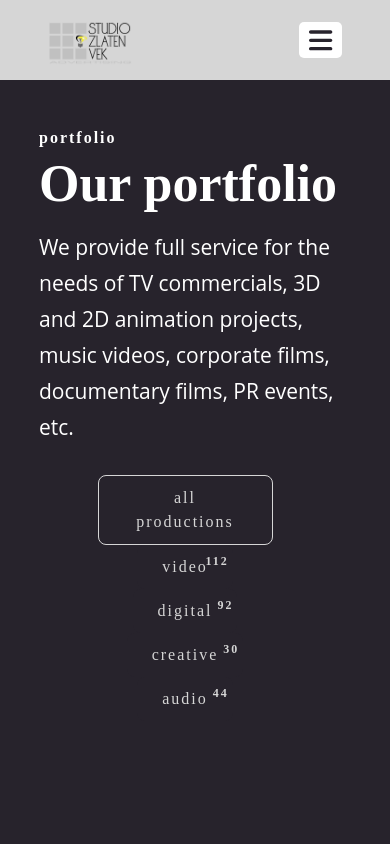
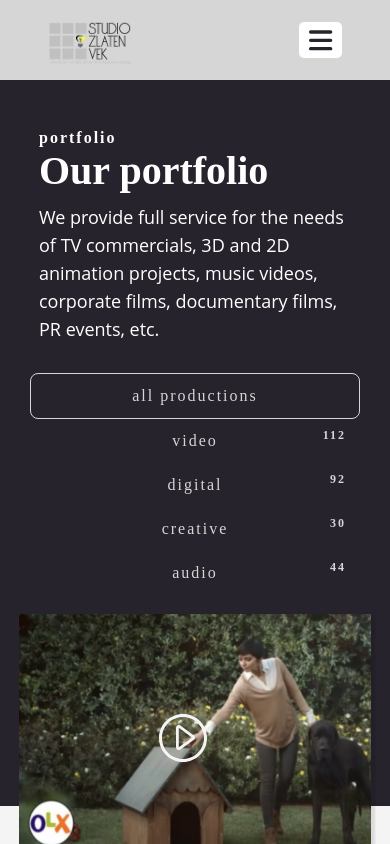
Before and after one commit to Walls-Team/zlatenLanding, a React (Create React App) app: page /portafolio/allProductions in a window 390 px wide. Shown: the top 844 px of the page. Built offline with nearby package versions, Linux system fonts and the light colour scheme.

Commit message:
refactor: css

```diff
--- a/src/pages/about.js
+++ b/src/pages/about.js
@@ -9,7 +9,8 @@ const About = () => {
 
   return (
     <div className="about">
-      <div className="backgroundAbout"/>
+      <div className="backgroundAbout" />
+      <div className="mobile-backgroundAbout" />
       <div className="item-one">
         <span>{t("about.about")}</span>
         <h2>{t("about.header")}</h2>
--- a/src/pages/contact.js
+++ b/src/pages/contact.js
@@ -4,7 +4,6 @@ import "./css/Contact.scss";
 import { useTranslation } from 'react-i18next';
 
 const Contact = () => {
-
   const [t] = useTranslation("global");
 
   return (
@@ -12,10 +11,10 @@ const Contact = () => {
       <div className="contact-us">
         <span className="connect-with">{t("contact.connect")}</span>
         <h1>
-        {t("contact.discuss")} <br /> {t("contact.next")}
+          {t("contact.discuss")} <br /> {t("contact.next")}
         </h1>
         <p>
-        {t("contact.questions")}
+          {t("contact.questions")}
         </p>
         <div className="with-us">
           <div>
@@ -44,7 +43,7 @@ const Contact = () => {
           />
         </div>
         <div className="submit">
-          <ButtonYellow text="SUBMIT YOUR IDEA"/>
+          <ButtonYellow text="SUBMIT YOUR IDEA" className={'linkButton'} />
         </div>
       </div>
     </div>
--- a/src/pages/css/Home.scss
+++ b/src/pages/css/Home.scss
@@ -40,7 +40,7 @@
 
         p {
             margin-left: 0;
-            font-size: 15px;
+            font-size: 18px;
         }
 
         h3 {
--- a/src/pages/css/Portafolio.scss
+++ b/src/pages/css/Portafolio.scss
@@ -5,7 +5,7 @@
   width: 100%;
 }
 
-.contentPageDetail{
+.contentPageDetail {
   width: 55%;
   margin: auto;
 }
@@ -32,11 +32,13 @@
       font-size: 16px;
       line-height: 24px;
       letter-spacing: 2px;
-      margin-right: 3%;
+      // margin-right: 3%;
+      margin-right: 1.5%;
       cursor: pointer;
       padding: 10px 25px;
       position: relative;
       border-radius: 8px;
+
 
       span {
         position: absolute;
@@ -55,7 +57,8 @@
 .content {
   margin-top: 0;
   width: 100%;
-  height: 34rem;
+  height: 33rem;
+  // height: 540px;
   padding-top: 4%;
   color: #fff;
   background: #27232C;
@@ -130,14 +133,17 @@
     text-decoration: none;
     color: black;
   }
+
   .card {
     width: 22rem;
+
     #preview-client {
       display: block;
       margin-left: 140px;
       margin-top: 100px;
       fill: #F4F4F4;
     }
+
     #preview-client:hover {
       fill: #F8F100;
       transition: fill 0.2s ease-in-out;
@@ -145,117 +151,112 @@
   }
 }
 
-@media (max-width: 1280px) {
-
-  .content{
-    height: 32rem;
-  }
-
-  .Content-CardsPort {
-    bottom: 140px;
-    width: 100%;
-  }
-
-  .portafolio {
-    .layout {
-      button {
-        margin-right: 1%;
-      }
-
-    }
+@media (max-width: 1024px) {
+  .content {
+    height: 34.5rem;
   }
 }
 
 @media (max-width: 912px) {
   .portafolio {
-  .content{
-    height: 42rem;
-    .top{
-      .title{
-        display: grid;
-      }
+    .contentPageDetail {
+      margin-top: 30px;
+      width: 80%;
     }
-  }
 
-  .contentPageDetail{
-    margin-top: 30px;
-    width: 80%;
-  }
     .layout {
       justify-content: center;
       display: flex;
       flex-wrap: nowrap;
       text-align: center;
+      margin: auto;
+      display: block;
+      width: 50%;
 
       button {
         margin-right: 20px;
+      }
+    }
 
-      }
-  }
-  .Content-CardsPort {
-    width: 100%;
-  }
-}
-
-@media (max-width: 840px) {
-  .content{
-    height: 37rem;
-  }
-  .bgPortafolio {
-    min-height: 600px;
-  }
-}
-
-@media (max-width: 541px) {
-  }
-  .content{
-    height: 55rem;
-  }
-  .bgPortafolio {
-    min-height: 788px;
-  }
-  .portafolio {
-    .layout {
-      margin: auto;
-      display: block;
-      width: 50%;
-      button {
-        margin-right: 0;
-      }
-
-    }
     .Content-CardsPort {
       width: 100%;
     }
   }
 }
 
-@media (max-width: 415px) {
+@media (max-width: 636px) {
   .portafolio {
-  .content{
-    height: 70rem;
-    .top{
-      .title{
-        display: grid;
+    .layout {
+      display: grid;
+      grid-template-columns: repeat(1, 1fr);
+      width: auto;
+
+      button {
+        margin-right: 0;
+
+        span {
+          right: 14px;
+        }
+      }
+    }
+
+    .content {
+      height: 710px;
+
+      .top {
+        .icon {
+          display: flex;
+          align-items: end;
+          margin-bottom: 20px;
+        }
       }
     }
   }
+}
 
-  .contentPageDetail{
-    margin-top: 30px;
-    width: 80%;
+@media (max-width: 415px) {
+  .portafolio {
+    .content {
+      .top {
+        .icon {
+          width: 50px;
+          display: flex;
+          align-items: end;
+          margin-bottom: 0;
+        }
+      }
+    }
+
+    .Content-CardsPort {
+      bottom: 202px;
+    }
   }
-    .layout {
-      justify-content: center;
-      flex-wrap: nowrap;
 
-      button {
-        margin-right: 20px;
+  .top {
+    h1 {
+      font-size: 40px;
+      line-height: 42px;
+    }
 
-      }
-  }
-  .Content-CardsPort {
-    width: 100%;
-  }
+    p {
+      font-size: 18px;
+      line-height: 28px;
+    }
+
+    .icon {
+      width: 50px;
+      display: flex;
+      align-items: end;
+      margin-bottom: 0;
+    }
   }
 }
+
+
+.audio-responsive {
+  height: 794px !important;
+}
+
+.video-responsive {
+  height: 840px !important;
+}
--- a/src/pages/detailproduct.js
+++ b/src/pages/detailproduct.js
@@ -19,6 +19,8 @@ const src =
 
 const DetailProduct = () => {
   const [selected] = useState(true);
+  const screenWidth = window.innerWidth;
+
   const images = [
     {
       id: 1,
@@ -50,10 +52,11 @@ const src =
     <Card
       id={card.id}
       imageSource={card.image}
-      preview={<Preview/>}
+      preview={<Preview />}
       link={"/portafolio/detail"}
     />
   ));
+
   return (
     <>
       <div className="backgroundDetail" />
@@ -71,7 +74,7 @@ const src =
         <PageDetails
           title="portafolio"
           subTitle="Video Productions"
-          icon={<VideoIcon />}
+          icon={<VideoIcon width={screenWidth <= 500 ? 80 : 80} />}
         />
 
         <video controls width="100%">
@@ -86,7 +89,7 @@ const src =
 
 
         <p>
-          <span style={{ fontSize: "1.7em"}}>L</span>orem ipsum dolor sit amet,
+          <span style={{ fontSize: "1.7em" }}>L</span>orem ipsum dolor sit amet,
           consectetur adipiscing elit. Et vestibulum duis pulvinar diam
           pharetra. Velit et lacus vitae cras justo convallis. Condimentum enim
           hendrerit sit elementum. Integer ut dignissim nisi purus volutpat sit
--- a/src/pages/portafolio.js
+++ b/src/pages/portafolio.js
@@ -14,8 +14,9 @@ import Card from "../components/cards/Card";
 
 const Portafolio = () => {
   const [selected, setSelected] = useState(1);
+  const screenWidth = window.innerWidth;
 
-  useEffect(() => {});
+  useEffect(() => { });
 
   const onClickSelected = (number) => {
     setSelected(number);
@@ -79,7 +80,7 @@ const Portafolio = () => {
             title="portfolio"
             subTitle="Video productions"
             description="We do not promise big things. We do great things, because we know that in the world of promises you can die of hunger.  We focus on TV advertising, Music videos, Corporate films and Documentaries."
-            icon={<VideoIcon />}
+            icon={<VideoIcon width={screenWidth <= 500 ? 80 : 80} />}
           />
         );
 
@@ -89,7 +90,7 @@ const Portafolio = () => {
             title="portfolio"
             subTitle="Digital productions"
             description="We provide full service for the needs of TV commercials, 3D and 2D animation projects, music videos, corporate films, documentary films, PR events, etc."
-            icon={<DigitalIcon />}
+            icon={<DigitalIcon width={screenWidth <= 500 ? 80 : 80} />}
           />
         );
 
@@ -99,7 +100,7 @@ const Portafolio = () => {
             title="portfolio"
             subTitle="Creative productions"
             description="We provide full service for the needs of TV commercials, 3D and 2D animation projects, music videos, corporate films, documentary films, PR events, etc."
-            icon={<CreativeIcon />}
+            icon={<CreativeIcon width={screenWidth <= 500 ? 80 : 80} />}
           />
         );
 
@@ -108,8 +109,8 @@ const Portafolio = () => {
           <PageDetails
             title="portfolio"
             subTitle="Audio productions"
-            description="The secret of the sounds is that they find an inexhaustible source of expression where the vision is silent. Sound recording; Production of radio commercials; Adaptations of TV Ads; Sound Effects; Doubling; Original music"
-            icon={<AudioIcon />}
+            description="The secret of the sounds is that they find an inexhaustible source of expression where the vision is silent. Sound recording; Production of radio commercials; Adaptations of TV Ads; Sound Effects; Doubling; Original music."
+            icon={<AudioIcon width={screenWidth <= 500 ? 80 : 80} />}
           />
         );
 
@@ -117,6 +118,30 @@ const Portafolio = () => {
         <div>default</div>;
     }
   };
+
+  const adjustItems = () => {
+    switch (selected) {
+      case 1:
+        return '';
+
+      case 2:
+        return 'video-responsive';
+
+      case 3:
+        return 'audio-responsive';
+
+      case 4:
+        return 'audio-responsive';
+
+      case 5:
+        return 'video-responsive';
+
+      default:
+        return '';
+    }
+
+
+  }
 
   const cards = [
     {
@@ -127,7 +152,7 @@ const Portafolio = () => {
       image: img2,
       formato: "video | video adaptation",
       type: "video",
-      preview: <Play/>,
+      preview: <Play />,
       view: "view more",
     },
     {
@@ -138,7 +163,7 @@ const Portafolio = () => {
       image: img2,
       formato: "audio | video adaptation",
       type: "audio",
-      preview: <PlayMusic/>,
+      preview: <PlayMusic />,
       view: "view more",
     },
     {
@@ -149,7 +174,7 @@ const Portafolio = () => {
       image: img2,
       formato: "2D | video adaptation",
       type: "twoD",
-      preview: <Play/>,
+      preview: <Play />,
       view: "view more",
     },
     {
@@ -180,7 +205,7 @@ const Portafolio = () => {
       image: img2,
       formato: "3D | video adaptation",
       type: "threeD",
-      preview: <Play/>,
+      preview: <Play />,
       view: "view more",
     },
   ];
@@ -196,23 +221,19 @@ const Portafolio = () => {
       type={card.type}
       preview={card.preview}
       link={"/portafolio/detail"}
-      download={<DownloadIcon/>}
+      download={<DownloadIcon />}
       view={card.view}
     />
   ));
 
   return (
     <div className="portafolio">
-      <div className="bgPortafolio">
+      {/* <div className="bgPortafolio"></div> */}
+      <div className={`content ${screenWidth <= 636 ? adjustItems() : ''}`}>
+        <div className="contentPageDetail">{returnComponentSelect()}</div>
+        {returnComponentMenu()}
       </div>
-
-      <div className="content">
-          <div className="contentPageDetail">{returnComponentSelect()}</div>
-          {returnComponentMenu()}
-      </div>
-
       <div className="Content-CardsPort">{CardsPortafolio}</div>
-
       <div className="leadmore">
         <Link to="/portafolio/allProductions">
           <span>load more</span>
```
Also changed, not shown: src/pages/css/About.scss (+25 -6 lines), src/pages/css/Contact.scss (+60 -15 lines), src/pages/css/Detail.scss (+40 -2 lines), src/svg/iconsproductions.js (+23 -23 lines). Lines whose indentation alone changed are shown as unchanged.
